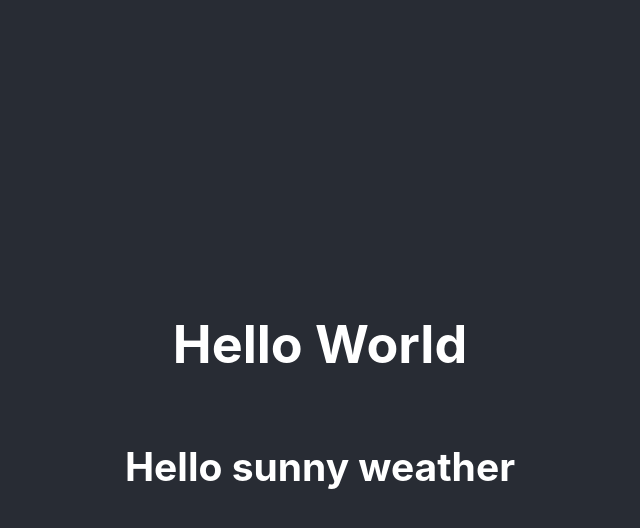
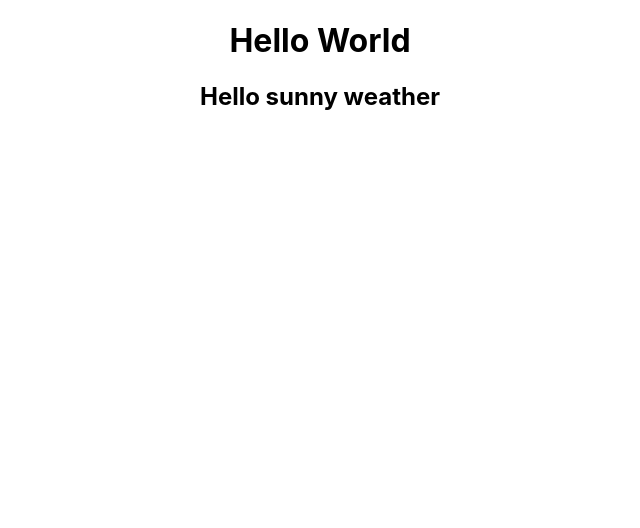
Before and after one commit to Charlotte0211/weather-react-app-2025, a React (Create React App) app: page / in a window 1280 px wide. Shown: the top 528 px of the page, without its empty margins (320-960 px from the left). Built offline with nearby package versions, Linux system fonts and the light colour scheme.

Commit message:
Add Boostrap
Addind bootstrap via npm so we can always have the latest version.

```diff
--- a/package.json
+++ b/package.json
@@ -8,6 +8,8 @@
     "@testing-library/react": "^16.3.0",
     "@testing-library/user-event": "^13.5.0",
     "axios": "^1.9.0",
+    "boostrap": "^2.0.0",
+    "bootstrap": "^5.3.5",
     "react": "^19.1.0",
     "react-dom": "^19.1.0",
     "react-scripts": "5.0.1",
--- a/src/App.js
+++ b/src/App.js
@@ -6,11 +6,11 @@ import Weather from "./Weather";
 function App() {
   return (
     <div className="App">
-      <header className="App-header">
+      <div className='container'>
        <h1>Hello World</h1>
        <Weather />
-      </header>
-    </div>
+       </div>
+  </div>
   );
 }
 
```
Also changed, not shown: 1 other file (tests, documents, lock files or other folders).
